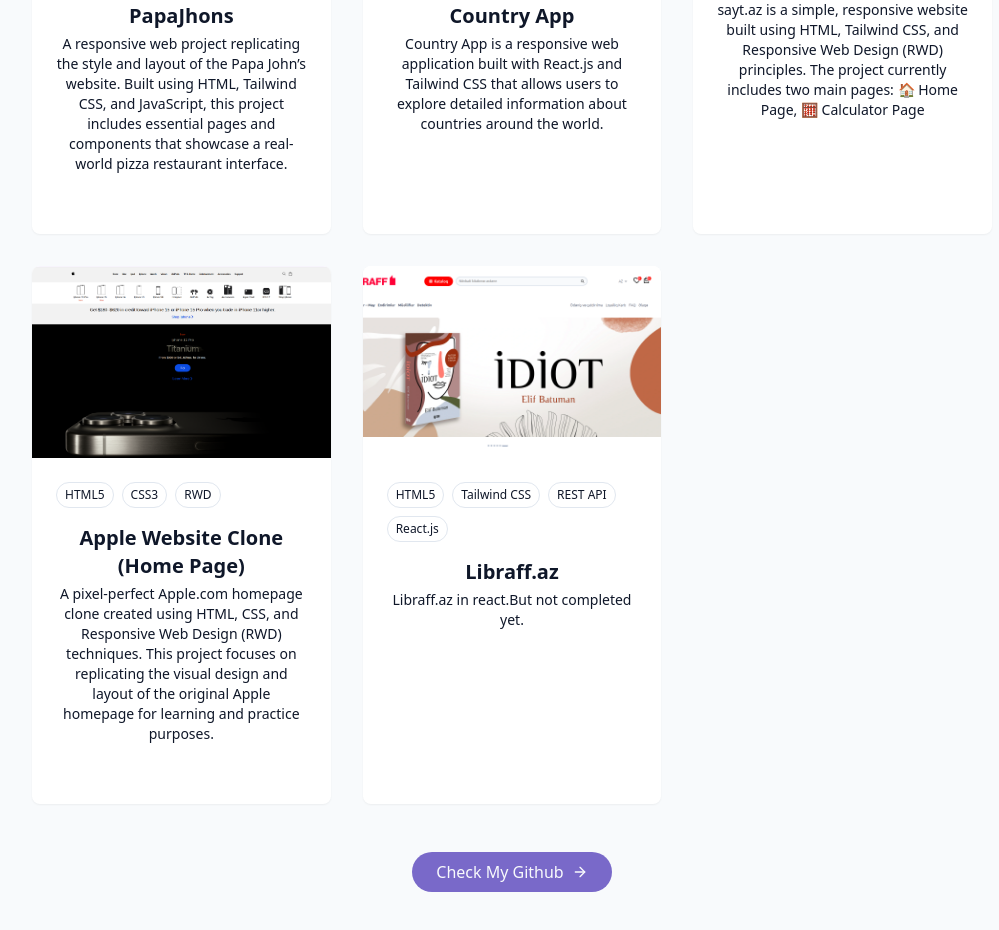
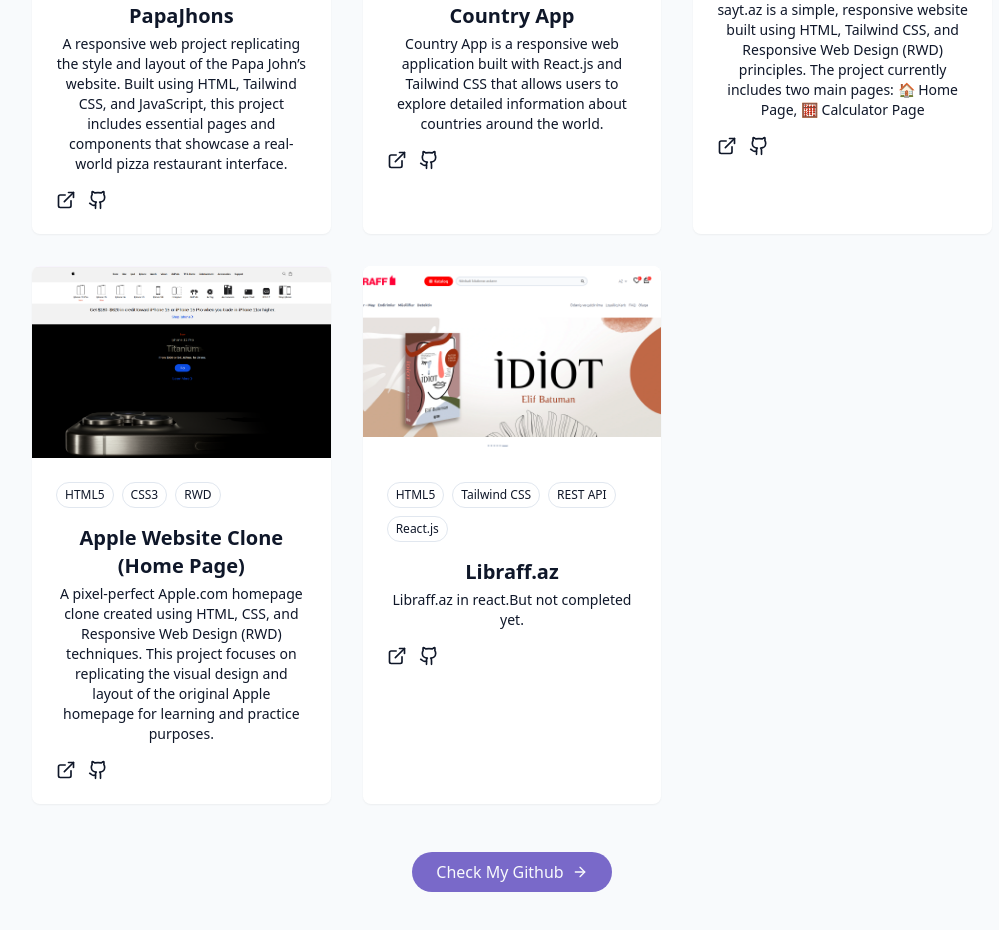
Before and after one commit to curly-bracketss/My-portfolio, a React (Vite) app: page / in a window 1280 px wide. Shown: the part 3500-4430 px from the top of the page, without its empty margins (128-1127 px from the left). Built offline with nearby package versions, Linux system fonts and the light colour scheme.

Commit message:
Update ProjectsSection.jsx

```diff
--- a/src/components/ProjectsSection.jsx
+++ b/src/components/ProjectsSection.jsx
@@ -97,14 +97,14 @@
                     <a
                       href={project.demoUrl}
                       target="_blank"
-                      className=" text-white duration-300"
+                      className="  duration-300"
                     >
                       <ExternalLink size={20} />
                     </a>
                     <a
                       href={project.githubUrl}
                       target="_blank"
-                      className="text-white duration-300"
+                      className=" duration-300"
                     >
                       <Github size={20} />
                     </a>
```
